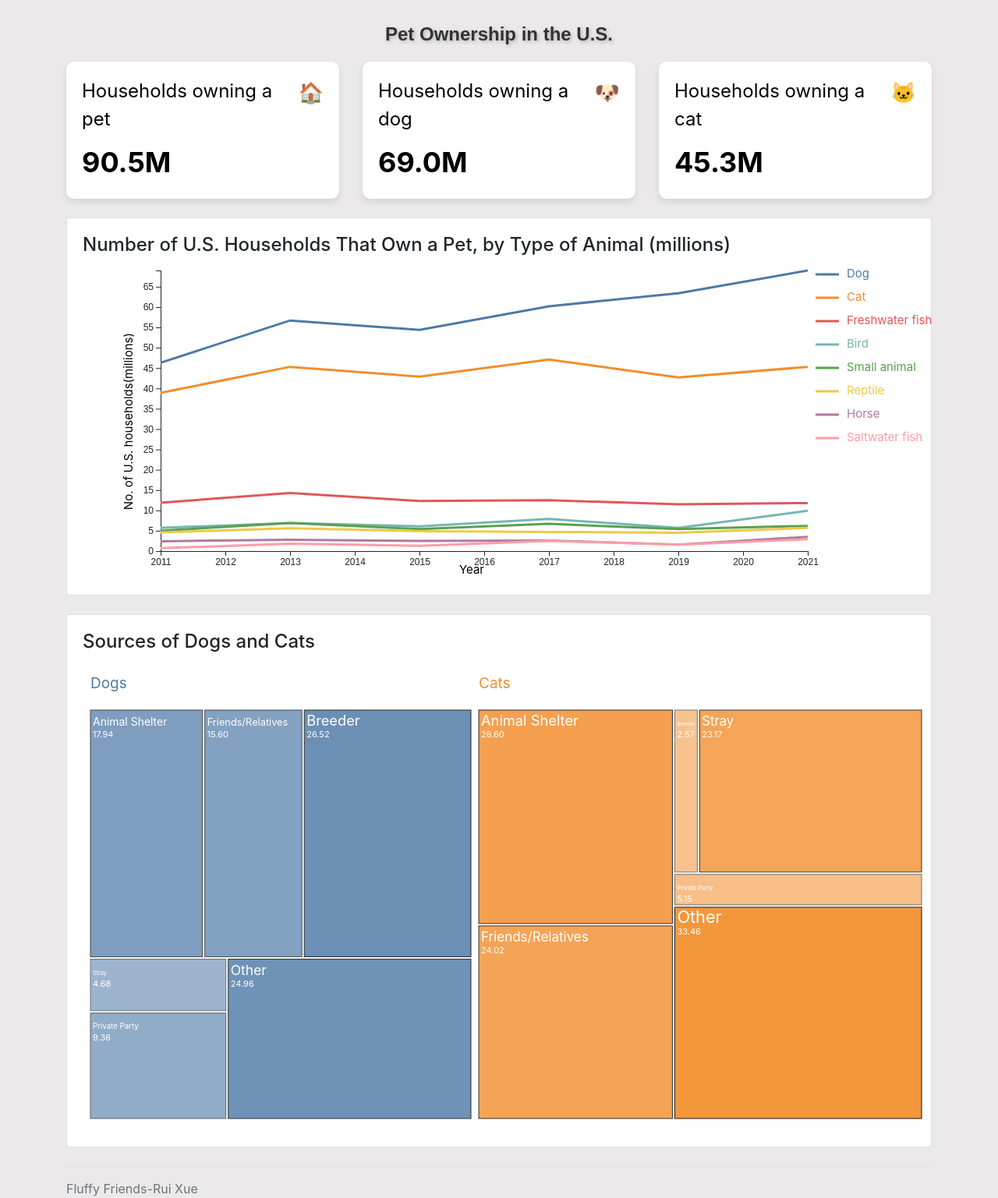
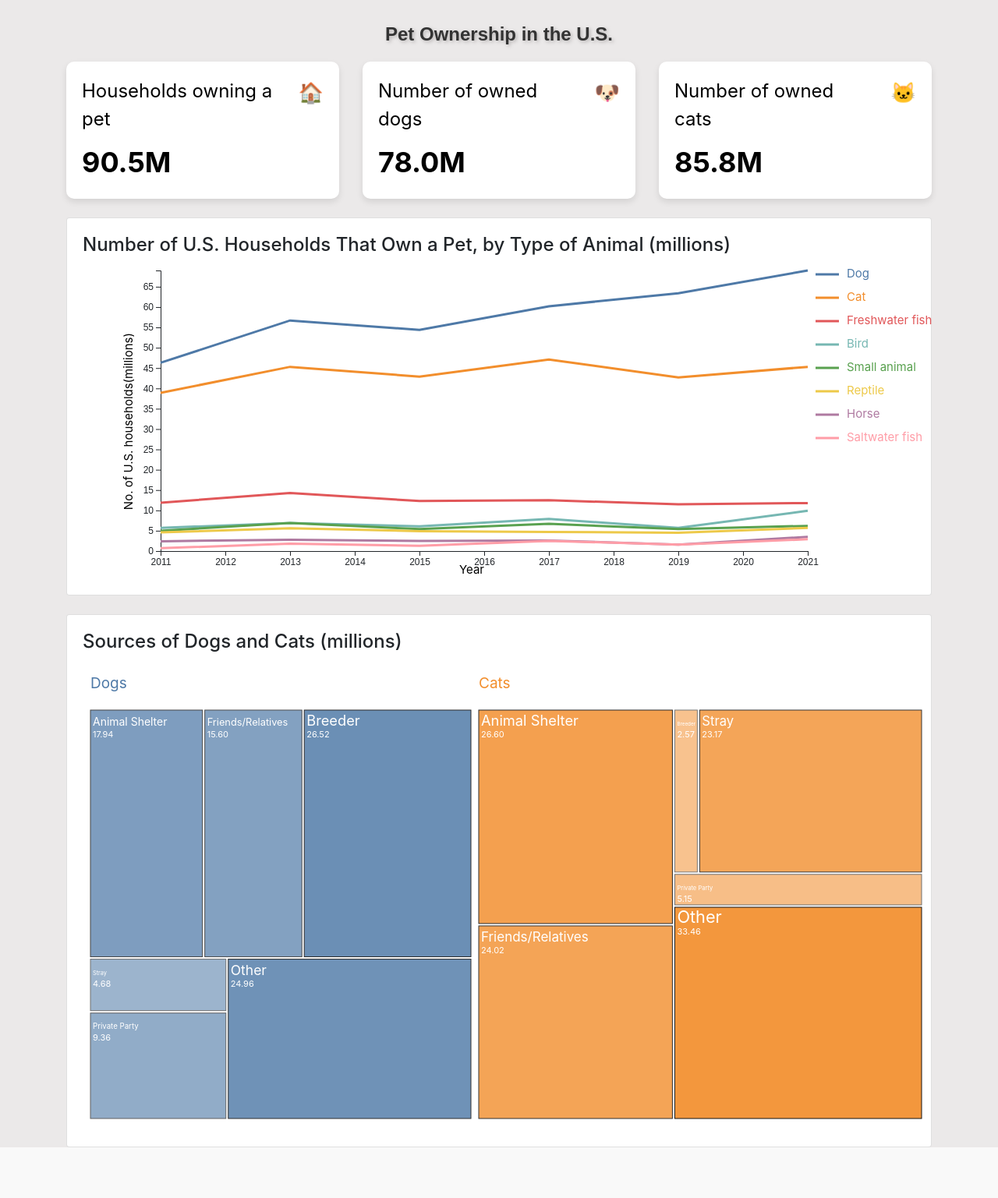
Before and after one commit to xtcpete/MyWebsite, a Flask app: page /pet/ownership in a window 1280 px wide. Shown: the whole page at 78% size. After the commit the page ends 1472 px from the top, so only its background shows below. Run offline with Flask 3, Linux system fonts and the light colour scheme.

Commit message:
update ownership.html

```diff
--- a/templates/demo/pet_dashboard/templates/ownership.html
+++ b/templates/demo/pet_dashboard/templates/ownership.html
@@ -2,7 +2,7 @@
 <html>
 
 <head>
-    <title>DSCI 554 Project-Ownership</title>
+    <title>Ownership</title>
     <link rel="stylesheet" href="https://cdn.jsdelivr.net/npm/bootstrap@4.0.0/dist/css/bootstrap.min.css" integrity="sha384-Gn5384xqQ1aoWXA+058RXPxPg6fy4IWvTNh0E263XmFcJlSAwiGgFAW/dAiS6JXm" crossorigin="anonymous">
     <script src="https://cdn.jsdelivr.net/npm/bootstrap@4.0.0/dist/js/bootstrap.min.js" integrity="sha384-JZR6Spejh4U02d8jOt6vLEHfe/JQGiRRSQQxSfFWpi1MquVdAyjUar5+76PVCmYl" crossorigin="anonymous"></script>
     <link rel="stylesheet" href="../../../../static/css/style.css">
@@ -10,7 +10,7 @@
 
 <body>
     <div class="container">
-        <h1 class='title'>Pet Ownership in the U.S.</h1>
+        <h1 class="title">Pet Ownership in the U.S.</h1>
 
         <script src="https://d3js.org/d3.v6.min.js"></script>
 
@@ -29,20 +29,20 @@
             <div class="col">
                 <div class="stat-card">
                     <div class="d-flex justify-content-between">
-                        <div class="stat-title">Households owning a dog</div>
+                        <div class="stat-title">Number of owned dogs</div>
                         <span class="stat-icon">🐶</span>
                     </div>
-                    <div class="stat-number">69.0M</div>
+                    <div class="stat-number">78.0M</div>
                 </div>
             </div>
             <!-- Sale Card -->
             <div class="col">
                 <div class="stat-card">
                     <div class="d-flex justify-content-between">
-                        <div class="stat-title">Households owning a cat</div>
+                        <div class="stat-title">Number of owned cats</div>
                         <span class="stat-icon">🐱</span>
                     </div>
-                    <div class="stat-number">45.3M</div>
+                    <div class="stat-number">85.8M</div>
                 </div>
             </div>
 
@@ -59,16 +59,13 @@
         <br>
         <div class="card">
             <div class="card-body">
-                <h4>Sources of Dogs and Cats</h4>
+                <h4>Sources of Dogs and Cats (millions)</h4>
                 <div id="sources"></div>
             </div>
         </div>
 
         <script src="../scripts/ownership.js"></script>
 
-        <footer class="pt-3 mt-4 text-muted border-top">
-            Fluffy Friends-Rui Xue
-        </footer>
     </div>
 </body>
 
```
